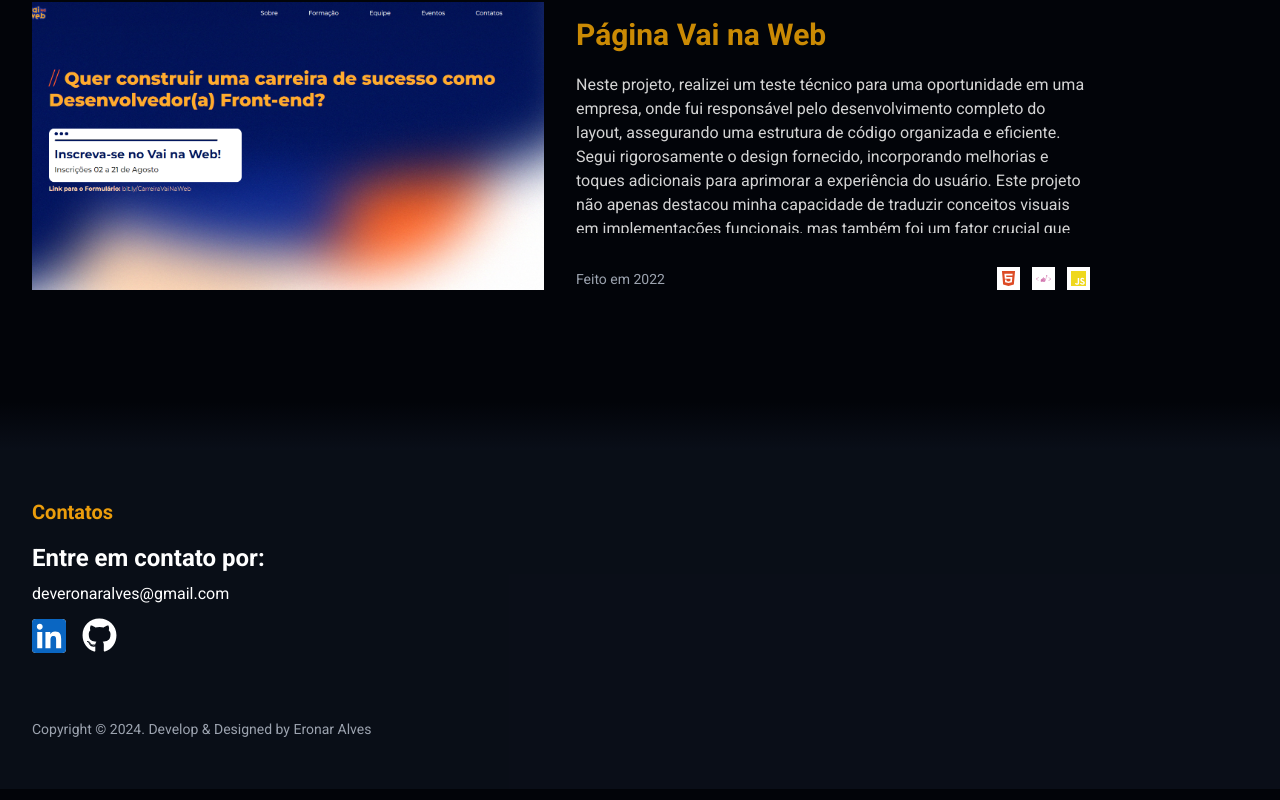
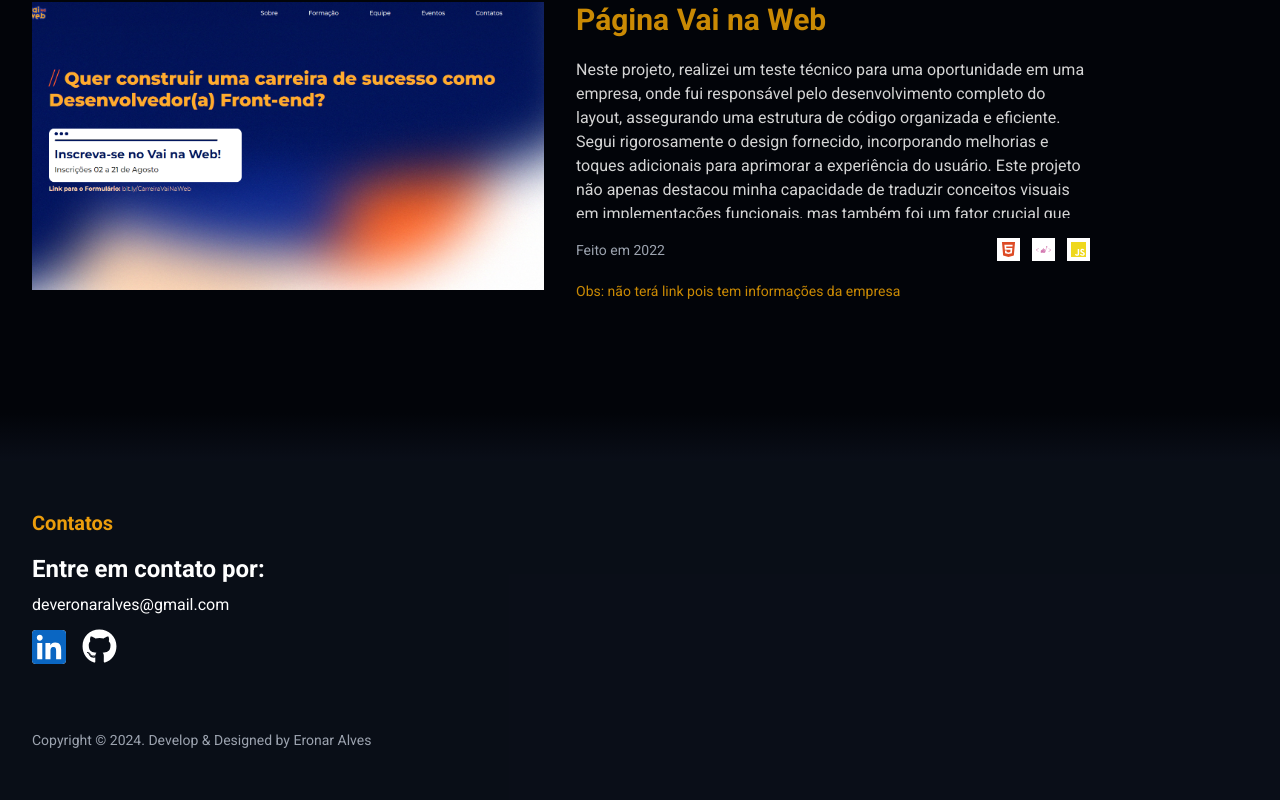
Before and after one commit to eronaralves/portifolio, a Next.js app: page / in a window 1280 px wide. Shown: the part 3999-4799 px from the top of the page. Built offline with nearby package versions, Linux system fonts and the light colour scheme.

Commit message:
feat: remove link project page vnw

```diff
--- a/src/ultils/data-projects.ts
+++ b/src/ultils/data-projects.ts
@@ -81,8 +81,8 @@ const dataProjects: Project[] = [
     description:
       "Neste projeto, realizei um teste técnico para uma oportunidade em uma empresa, onde fui responsável pelo desenvolvimento completo do layout, assegurando uma estrutura de código organizada e eficiente. Segui rigorosamente o design fornecido, incorporando melhorias e toques adicionais para aprimorar a experiência do usuário. Este projeto não apenas destacou minha capacidade de traduzir conceitos visuais em implementações funcionais, mas também foi um fator crucial que me ajudou a conquistar meu primeiro emprego na área.",
     languages: ["html", "styled_components", "javascript"],
-    url_site: "https://page-vnw.vercel.app/",
     year: 2022,
+    observations: "não terá link pois tem informações da empresa"
   },
 ];
 
```
